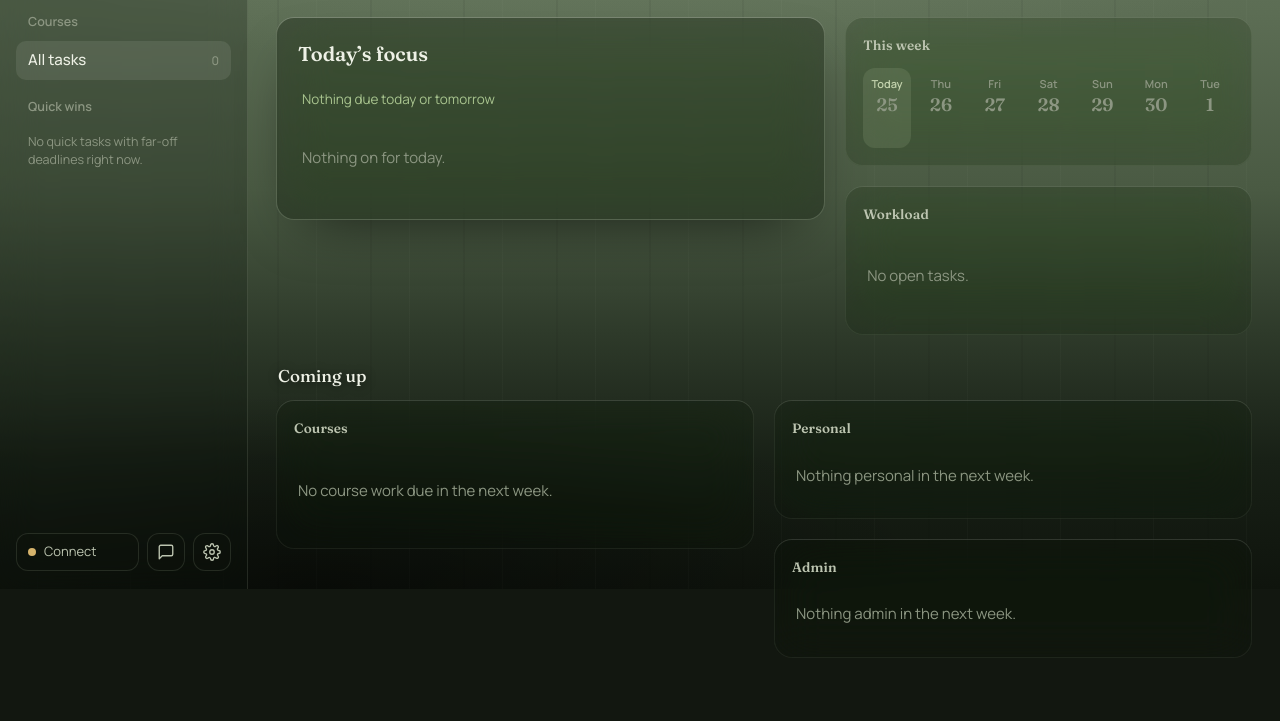
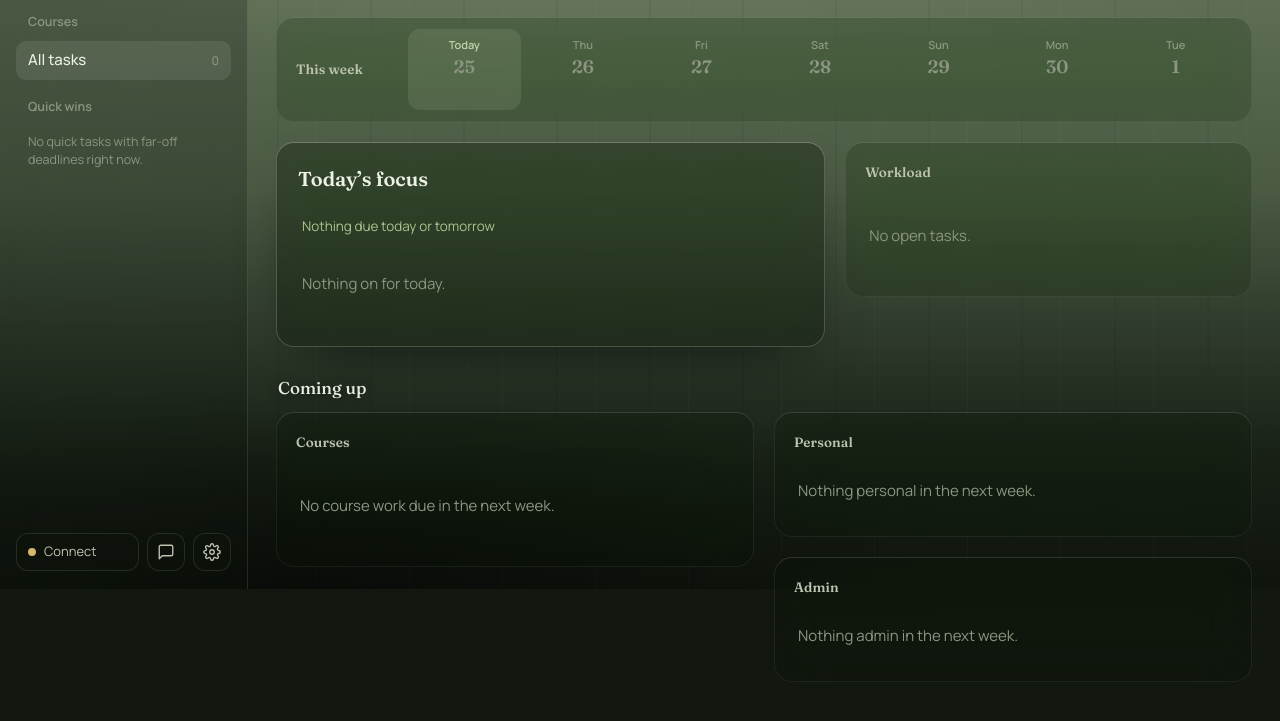
Before and after one commit to repxore23/todo-hub, a plain HTML site: page index.html in a window 1280 px wide. Shown: the part 211-932 px from the top of the page. Drawn offline with Linux system fonts and the light colour scheme.

Commit message:
Spacing pass, week strip, bigger Labs heading (v22)

```diff
--- a/app.js
+++ b/app.js
@@ -38,7 +38,7 @@
   }
 
   // ---------- state ----------
-  const APP_VERSION = 'hub-v21';
+  const APP_VERSION = 'hub-v22';
   const emptyData = () => ({ app: 'todo-hub', version: 1, updatedAt: 0, tasks: [], processedNotes: [], feedback: [] });
   const FB_TYPES = ['look', 'feature', 'issue', 'idea'];
   function normalizeFeedback(f) {
@@ -702,6 +702,7 @@ Turn the message into changes to the list.
       }
       renderLabs(open, t, colors);
       renderExams(t, colors);
+      balanceHero();
       // Labs & tutorials have their own panel, so they're left out of the Courses list.
       renderSections(open.filter((x) => !zoneIds.has(x.id) && !isLabItem(x) && x.due && x.due > t && x.due <= addDays(t, 7)).sort(byDue), colors);
     } else if (view === 'tasks') {
@@ -1045,6 +1046,7 @@ Turn the message into changes to the list.
       + (kind === 'shift' ? ' shift' + (x.off ? ' off' : '') : '')
       + (x.priority === 'high' ? ' hi' : x.priority === 'low' ? ' lo' : '') + (x.focus ? ' pinned' : ''));
     let cb;
+    let progAct = null; // − / + buttons sit at the row's right edge, so every title lines up
     if (kind === 'shift') {
       cb = el('span', 'bell');
       cb.innerHTML = '<svg viewBox="0 0 24 24" aria-hidden="true"><circle cx="12" cy="12" r="9"/><path d="M12 7v5l3 2"/></svg>';
@@ -1058,7 +1060,6 @@ Turn the message into changes to the list.
       cb.title = 'Missed or missing: resolve it instead of ticking it off';
     } else if (kind === 'progress' && !x.done) {
       // − 3/9 +  ; at the total the + becomes ✓, so finishing is always a deliberate tap.
-      cb = el('div', 'prog-ctl');
       const minus = el('button', 'pc-btn', '−'); minus.type = 'button';
       minus.disabled = x.prog <= 0;
       minus.setAttribute('aria-label', 'One less done: ' + x.title);
@@ -1076,7 +1077,10 @@ Turn the message into changes to the list.
           toast(`Finished “${x.title}”`, 6000, [{ type: 'patch', id: x.id, fields: { done: false, doneAt: null } }]);
         } else commit([{ type: 'patch', id: x.id, fields: { prog: x.prog + 1 } }]);
       };
-      cb.append(minus, count, plus);
+      cb = count;
+      cb.classList.add('prog-lead');
+      progAct = el('div', 'prog-ctl');
+      progAct.append(minus, plus);
     } else {
       cb = el('input', 'check');
       cb.type = 'checkbox'; cb.checked = x.done;
@@ -1145,6 +1149,7 @@ Turn the message into changes to the list.
       if (handling === x.id) body.append(handleBox(x));
     }
     li.append(cb, body);
+    if (progAct) li.append(progAct);
     if (hardLate(x) && handling !== x.id) {
       const hb = el('button', 'resolve-btn', 'Handle'); hb.type = 'button';
       hb.title = 'Missed deadline: submitted late, got an extension, or skipping it';
@@ -1516,6 +1521,20 @@ Turn the message into changes to the list.
   // ---------- labs & tutorials panel, tests & exams timeline ----------
   const isLabItem = (x) => !isShift(x) && /\blab\b|\blab ?#?\d|pre-?lab|post-?lab|tutorial|practical|talklab/i.test(x.title);
   const isExam = (x) => /\b(final exam|exam|term test|midterm|final)\b/i.test(x.title) && !/viewing|conflict|feedback|review/i.test(x.title);
+  // The two top columns change height with what's due. Put Workload under whichever is shorter,
+  // so there's never a big empty gap beside one of them. (One column on narrow screens: keep it last.)
+  function balanceHero() {
+    const L = $('hero-left'), R = $('hero-right'), w = $('workload-card');
+    if (!L || !R || !w) return;
+    if (window.matchMedia('(max-width: 1100px)').matches) { if (w.parentNode !== R) R.append(w); return; }
+    L.append(w);
+    const left = L.offsetHeight - w.offsetHeight;
+    const right = R.offsetHeight;
+    if (right < left) R.append(w);
+  }
+  let balanceTimer = 0;
+  window.addEventListener('resize', () => { clearTimeout(balanceTimer); balanceTimer = setTimeout(() => { if (view === 'dashboard') balanceHero(); }, 120); });
+
   function renderLabs(open, t, colors) {
     const items = open.filter((x) => isLabItem(x) && x.due && x.due <= addDays(t, 14) && kindOf(x) !== 'reminder').sort(byDue);
     $('labs-card').hidden = !items.length;
--- a/index.html
+++ b/index.html
@@ -86,7 +86,12 @@
     <!-- Dashboard -->
     <section class="view" id="view-dashboard">
       <!-- 1. Look here first: today's focus. 2. Glance: week + workload. 3. Reference: what's coming. -->
+      <article class="card quiet week-card">
+        <header class="card-head"><h2>This week</h2><span class="sub" id="week-sub" hidden></span></header>
+        <div class="week" id="week-strip"></div>
+      </article>
       <div class="hero-grid">
+        <div class="stack" id="hero-left">
         <article class="card focus-card">
           <header class="card-head"><h2>Today’s focus</h2><span class="sub" id="focus-sub" hidden></span></header>
           <div class="zone" id="zone-due" hidden>
@@ -104,18 +109,15 @@
           <p class="empty" id="focus-empty" hidden>Nothing on for today.</p>
           <p class="next-line" id="upnext" hidden></p>
         </article>
-        <div class="stack">
-          <article class="card quiet">
-            <header class="card-head"><h2>This week</h2><span class="sub" id="week-sub" hidden></span></header>
-            <div class="week" id="week-strip"></div>
+          <article class="card quiet" id="workload-card">
+            <header class="card-head"><h2>Workload</h2><span class="sub" id="course-sub" hidden></span></header>
+            <div id="course-bars" class="bars"></div>
           </article>
+        </div>
+        <div class="stack" id="hero-right">
           <article class="card quiet" id="labs-card" hidden>
             <header class="card-head"><h2>Labs &amp; tutorials</h2></header>
             <div class="labs" id="labs-list"></div>
-          </article>
-          <article class="card quiet">
-            <header class="card-head"><h2>Workload</h2><span class="sub" id="course-sub" hidden></span></header>
-            <div id="course-bars" class="bars"></div>
           </article>
         </div>
       </div>
--- a/styles.css
+++ b/styles.css
@@ -176,9 +176,9 @@ h2 { margin: 0; font-family: var(--font-display); font-size: 15px; font-weight:
   /* frosted glass: see-through, heavy blur, a thin light edge on top like real glass */
   box-shadow: inset 0 1px 0 rgba(255, 255, 255, 0.10), inset 0 0 0 1px var(--stroke), 0 20px 50px -30px rgba(0, 0, 0, 0.7);
   backdrop-filter: blur(24px) saturate(150%); -webkit-backdrop-filter: blur(24px) saturate(150%);
-  padding: 18px;
+  padding: 20px;
 }
-.card-head { display: flex; align-items: baseline; gap: 10px; margin-bottom: 12px; flex-wrap: wrap; }
+.card-head { display: flex; align-items: baseline; gap: 10px; margin-bottom: 14px; flex-wrap: wrap; }
 .sub { color: var(--faint); font-size: 12.5px; }
 .view { display: flex; flex-direction: column; gap: 20px; }
 .grid-2 { display: grid; grid-template-columns: minmax(0, 1.7fr) minmax(0, 1fr); gap: 20px; }
@@ -198,10 +198,16 @@ h2 { margin: 0; font-family: var(--font-display); font-size: 15px; font-weight:
 .card.quiet .card-head h2 { font-size: 13.5px; color: var(--muted); letter-spacing: .01em; }
 .focus-card { padding: 22px; }
 .focus-card .card-head h2 { font-size: 20px; }
+#labs-card .card-head h2 { font-size: 19px; color: var(--ink); letter-spacing: -.005em; }
 .zone-label { margin: 8px 0 -8px 2px; font-family: var(--font-display); font-size: 17px; font-weight: 500; color: var(--ink); text-shadow: 0 1px 10px rgba(10, 14, 9, 0.6); }
 
 /* Week ahead: seven compact day cells with dots */
 .week { display: grid; grid-template-columns: repeat(7, minmax(0, 1fr)); gap: 6px; }
+/* Full-width week strip: a slim row, with the title beside the days instead of above them */
+.week-card { display: flex; align-items: center; gap: 20px; padding: 12px 20px; }
+.week-card .card-head { margin: 0; flex: none; flex-direction: column; gap: 2px; width: 92px; }
+.week-card .week { flex: 1; min-width: 0; }
+@media (max-width: 860px) { .week-card { flex-direction: column; align-items: stretch; gap: 10px; } .week-card .card-head { flex-direction: row; width: auto; } }
 .day {
   min-width: 0; display: flex; flex-direction: column; align-items: center; gap: 4px; padding: 8px 4px 8px; border-radius: 12px; cursor: default;
 }
@@ -355,6 +361,8 @@ body.one-mode .chips { display: none; }
   flex: none; display: inline-flex; align-items: center; gap: 0; height: 22px; margin-top: 0;
 }
 .pc-count { font: 600 11.5px var(--font-mono); color: var(--cyan); min-width: 30px; text-align: center; }
+.prog-lead { min-width: 0; height: 22px; display: grid; place-items: center; letter-spacing: -.02em; }
+.prog-ctl { gap: 2px; align-self: start; }
 .pc-btn { all: unset; cursor: pointer; width: 20px; height: 20px; display: grid; place-items: center; border-radius: 7px; color: var(--cyan); font-weight: 700; font-size: 14px; line-height: 1; }
 .pc-btn:hover { background: rgba(150, 190, 180, 0.22); }
 .pc-btn:disabled { opacity: .3; cursor: default; background: none; }
@@ -404,7 +412,10 @@ body.one-mode .chips { display: none; }
 
 /* Task lists */
 .tasks { list-style: none; margin: 0; padding: 0; display: flex; flex-direction: column; }
-.task { display: flex; gap: 12px; align-items: flex-start; padding: 11px 4px; border-radius: 12px; }
+/* Every row: a fixed 32px lead slot (checkbox / counter / icon), so all titles start on the same line. */
+.task { display: grid; grid-template-columns: 32px minmax(0, 1fr); grid-auto-flow: column; grid-auto-columns: auto; column-gap: 10px; align-items: start; padding: 11px 4px; border-radius: 12px; }
+.task > :first-child { justify-self: center; }
+.task.compact { align-items: center; }
 .task + .task { border-top: 1px solid var(--stroke); }
 .check {
   appearance: none; -webkit-appearance: none; flex: none; cursor: pointer; margin: 2px 0 0;
@@ -419,7 +430,7 @@ body.one-mode .chips { display: none; }
 .task.done .task-title { color: var(--faint); text-decoration: line-through; font-weight: 500; }
 .task.skipped .task-title { text-decoration: none; font-style: italic; }
 .task .task-title { font-weight: 500; }
-.focus-card .task.hi:not(.done) .task-title::before { content: ""; display: inline-block; width: 6px; height: 6px; border-radius: 50%; background: var(--pink); margin: 0 8px 2px 0; vertical-align: middle; } /* high priority: a small marker, only in Today's focus */
+ /* high priority: a small marker, only in Today's focus */
 .task.lo:not(.done) .task-title { color: var(--muted); font-weight: 500; }
 .late-dot { width: 6px; height: 6px; border-radius: 50%; background: var(--pink); flex: none; }
 @media (hover: hover) {
--- a/sw.js
+++ b/sw.js
@@ -1,6 +1,6 @@
 // Offline support: keeps the app's own files cached so it opens without internet.
 // Bump VERSION whenever you change the app files.
-const VERSION = 'hub-v21';
+const VERSION = 'hub-v22';
 const SHELL = ['./', 'index.html', 'styles.css', 'app.js', 'rain.js', 'config.js', 'manifest.webmanifest', 'icons/icon.svg', 'icons/icon-192.png', 'icons/icon-512.png'];
 
 self.addEventListener('install', (e) => {
```
